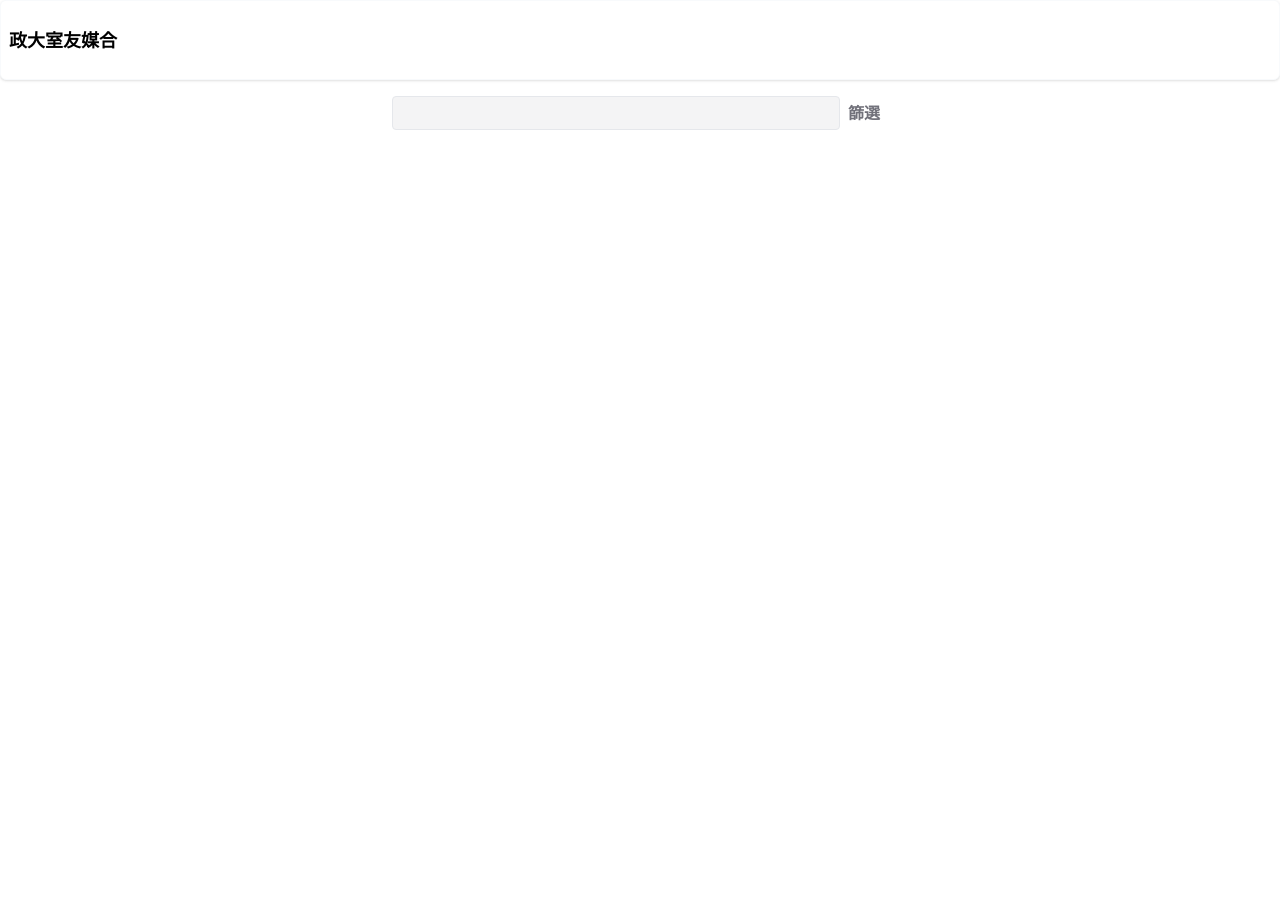
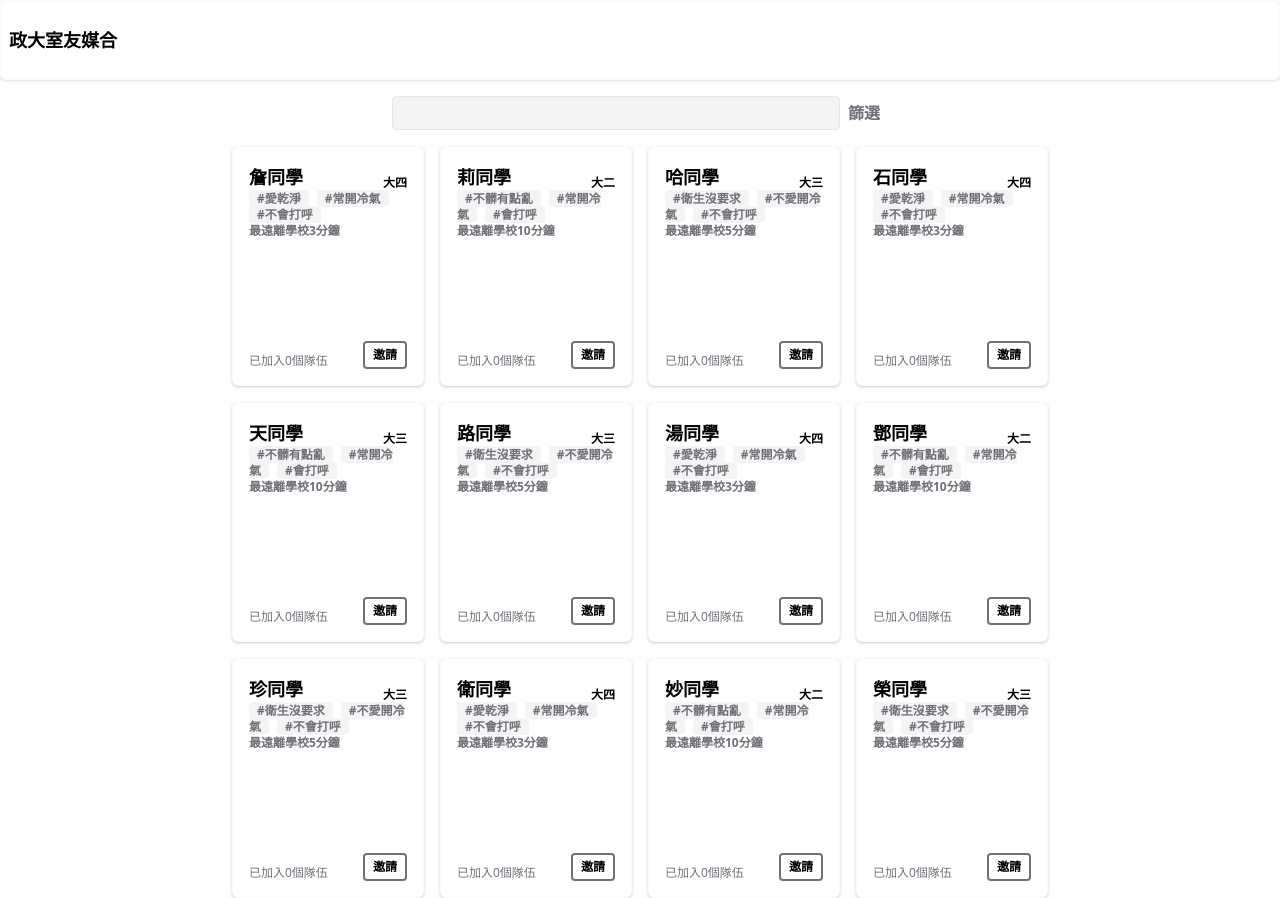
Before and after one commit to z15r7/dorm, a Vue app in the folder frontend/: page / in a window 1280 px wide. Before the commit the page ends 800 px from the top, so only its background shows below. Built offline with nearby package versions, Linux system fonts and the light colour scheme.

Commit message:
不篩選會顯示全部的同學

```diff
--- a/frontend/src/components/Header.vue
+++ b/frontend/src/components/Header.vue
@@ -15,16 +15,16 @@
                 <div class="my-5"></div>
                 <div class="w-full"></div>
                 <div class="my-0"></div>
-                <button @click="filterByGender('男')" class="text-xs font-bold text-zinc-500 pr-2 bg-gray-100 rounded px-2 py-0 focus:bg-sky-300">#男性</button>
+                <button @click="filterByGender('男');isFiltered = true" class="text-xs font-bold text-zinc-500 pr-2 bg-gray-100 rounded px-2 py-0 focus:bg-sky-300">#男性</button>
                 <span class="mx-2"></span>
-                <button @click="filterByGender('女')" class="text-xs font-bold text-zinc-500 pr-2 bg-gray-100 rounded px-2 py-0 focus:bg-sky-300">#女性</button>
+                <button @click="filterByGender('女');isFiltered = true" class="text-xs font-bold text-zinc-500 pr-2 bg-gray-100 rounded px-2 py-0 focus:bg-sky-300">#女性</button>
 
             </div>
         </div>
         <div class="flex justify-center">
-            <div class="flex flex-wrap w-full max-w-4xl justify-center gap-4">
-                <Person v-for="(person, index) in filteredPeople" :key="index" :person="person"/>
-            </div>
+                <div class="flex flex-wrap w-full max-w-4xl justify-center gap-4">
+                    <Person v-for="(person, index) in (isFiltered ? filteredPeople : people)" :key="index" :person="person" />
+                </div>
         </div>
     </div>
 </template>
@@ -55,6 +55,7 @@ import Person from './Person.vue';
         ],
         filteredPeople: [],
         showFilters: false,
+        isFiltered: false,
         };
 
     },
```
